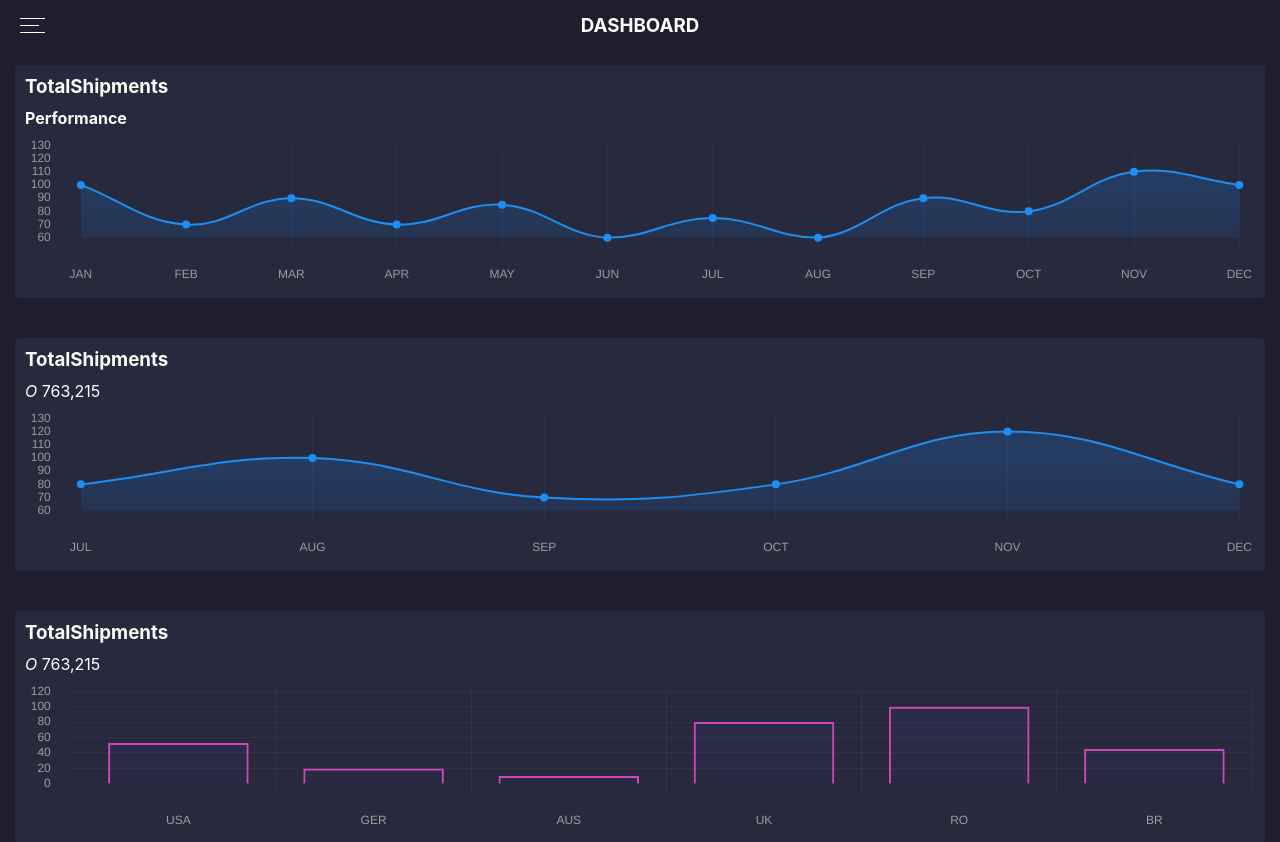
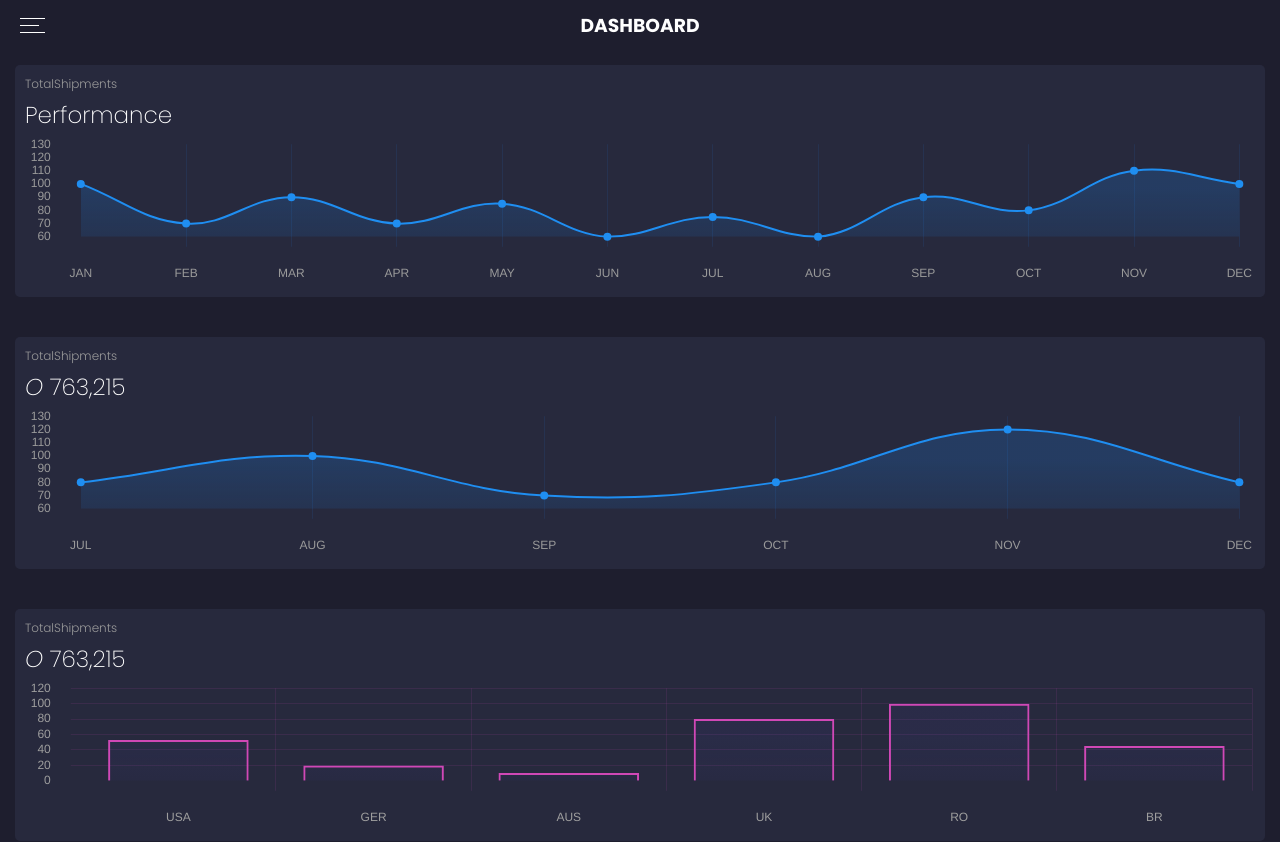
Before and after one commit to slampham/10x-Dev, a React (Create React App) app: page / in a window 1280 px wide. Shown: the top 842 px of the page. Built offline with nearby package versions, Linux system fonts and the light colour scheme.

Commit message:
Almost done styling dashboard

```diff
--- a/package.json
+++ b/package.json
@@ -10,6 +10,7 @@
     "react": "^17.0.2",
     "react-chartjs-2": "^2.11.1",
     "react-dom": "^17.0.2",
+    "react-icons": "^4.2.0",
     "react-scripts": "4.0.3",
     "styled-components": "^5.2.2",
     "web-vitals": "^1.1.1"
--- a/public/index.html
+++ b/public/index.html
@@ -24,6 +24,9 @@
       work correctly both with client-side routing and a non-root public URL.
       Learn how to configure a non-root public URL by running `npm run build`.
     -->
+    <link rel="preconnect" href="https://fonts.gstatic.com">
+    <link href="https://fonts.googleapis.com/css2?family=Poppins:ital,wght@0,100;0,200;0,300;0,400;0,500;0,600;0,700;0,800;0,900;1,100;1,200;1,300;1,400;1,500;1,600;1,700;1,800;1,900&display=swap" rel="stylesheet">
+
     <title>React App</title>
   </head>
   <body>
--- a/src/components/App.js
+++ b/src/components/App.js
@@ -17,7 +17,7 @@ function App() {
     <StyledApp {...{sideMenuOpen}}>
       <Header {...{sideMenuOpen, setSideMenuOpen}}/>
       <SideMenu {...{sideMenuOpen}}/>
-      <Dashboard/>
+      <Dashboard {...{sideMenuOpen}}/>
     </StyledApp>
   );
 }
--- a/src/components/Card.js
+++ b/src/components/Card.js
@@ -4,10 +4,10 @@ import styled from 'styled-components'
 const StyledCard = styled.div`
   background-color: #27293D;
   border-radius: 5px;
-  padding: 0 10px;
+  padding: 5px 10px;
 
   > * {
-    margin: 10px 0;
+    margin: 5px 0;
   }
 `
 
@@ -19,4 +19,5 @@ function Card({children}) {
   )
 }
 
+export { StyledCard }
 export default Card
--- a/src/components/ChartCard.js
+++ b/src/components/ChartCard.js
@@ -1,15 +1,30 @@
 import React from 'react'
-import Card from './Card'
+import styled from 'styled-components'
+import { StyledCard } from './Card'
+
+const StyledChartCard = styled(StyledCard)`
+  .title {
+    font-size: 12px;
+    font-weight: 300;
+    color: #9A9A9A;
+  }
+
+  .subtitle {
+    font-size: 23px;
+    font-weight: 200;
+    color: white;
+  }
+`
 
 function ChartCard({title, subtitle, children}) {
   return (
-    <Card >
+    <StyledChartCard >
       <h3 className='title'>{title}</h3>
       {subtitle}
       <div >
         {children}
       </div>
-    </Card>
+    </StyledChartCard>
   )
 }
 
--- a/src/components/Dashboard.js
+++ b/src/components/Dashboard.js
@@ -9,24 +9,25 @@ const StyledDashboard = styled.div`
   display: grid;
   grid-template-columns: 100%;
   grid-gap: 40px;
+  overflow: hidden;
 `
 
 function Dashboard() {
   return (
     <StyledDashboard>
-      <ChartCard title='TotalShipments' subtitle={<h4>Performance</h4>} >
+      <ChartCard title='TotalShipments' subtitle={<h4 className='subtitle'>Performance</h4>} >
         <Line data={chartExample1['data1']} options={chartExample1.options} />
       </ChartCard>
 
-      <ChartCard title='TotalShipments' subtitle={<div><i>O</i> <span>763,215</span></div>} >
+      <ChartCard title='TotalShipments' subtitle={<div className='subtitle'><i>O</i> <span>763,215</span></div>} >
         <Line data={chartExample2.data} options={chartExample2.options} />
       </ChartCard>
 
-      <ChartCard title='TotalShipments' subtitle={<div><i>O</i> <span>763,215</span></div>} >
+      <ChartCard title='TotalShipments' subtitle={<div className='subtitle'><i>O</i> <span>763,215</span></div>} >
         <Bar data={chartExample3.data} options={chartExample3.options} />
       </ChartCard>
 
-      <ChartCard title='TotalShipments' subtitle={<div><i>O</i> <span>763,215</span></div>} >
+      <ChartCard title='TotalShipments' subtitle={<div className='subtitle'><i>O</i> <span>763,215</span></div>} >
         <Line data={chartExample4.data} options={chartExample4.options} />
       </ChartCard>
 
--- a/src/components/SideMenu.js
+++ b/src/components/SideMenu.js
@@ -1,39 +1,74 @@
 import React from 'react'
 import styled from 'styled-components'
+import { FaReact } from 'react-icons/fa'
 
 const StyledMenu = styled.nav`
   background-color: #1E89F8;
+  padding: 1.5em;
 
   position: fixed;
   top: 0;
-  right: 0;
-  left: 33vw;
+  right: -66vw;
+  left: 100vw;
   bottom: 0;
 
-  ${({sideMenuOpen}) => !sideMenuOpen && `
-    transform: translate(77vw);
+  ${({sideMenuOpen}) => sideMenuOpen && `
+    transform: translate(-66vw);
   `}
+  transition: var(--trans-time) ease-in-out;
 
-  transition: var(--trans-time) ease-in-out;
+  hr, li {
+    margin-top: 1.5em;
+  }
+
+  .sidemenu-title {
+    display: flex;
+
+    span {
+      margin-left: 1em;
+      font-size: 14px;
+    }
+  }
+
+  hr {
+    width: 80%;
+  }
+
+  a {
+    display: flex;
+    align-items: center;
+    text-decoration: none;
+    color: white;
+
+    .icon {
+      font-size: 1.25rem;
+    }
+
+    span {
+      margin-left: 1.5em;
+      font-size: 9px;
+      font-weight: 300;
+    }
+  }
 `
 
 function SideMenu({sideMenuOpen}) {
   return (
     <StyledMenu {...{sideMenuOpen}}>
-      <i/> <h3>10x Dev</h3>
+      <h3 className='sidemenu-title'><FaReact /> <span>10X DEV</span></h3>
 
-      <br/>
+      <hr/>
 
       <ul>
-        <i/> <li></li>
-        <i/> <li></li>
-        <i/> <li></li>
-        <i/> <li></li>
-        <i/> <li></li>
-        <i/> <li></li>
-        <i/> <li></li>
-        <i/> <li></li>
-        <i/> <li></li>
+        <li><a href='/'><FaReact className='icon'/> <span>DASHBOARD</span></a></li>
+        <li><a href='/'><FaReact className='icon'/> <span>DASHBOARD</span></a></li>
+        <li><a href='/'><FaReact className='icon'/> <span>DASHBOARD</span></a></li>
+        <li><a href='/'><FaReact className='icon'/> <span>DASHBOARD</span></a></li>
+        <li><a href='/'><FaReact className='icon'/> <span>DASHBOARD</span></a></li>
+        <li><a href='/'><FaReact className='icon'/> <span>DASHBOARD</span></a></li>
+        <li><a href='/'><FaReact className='icon'/> <span>DASHBOARD</span></a></li>
+        <li><a href='/'><FaReact className='icon'/> <span>DASHBOARD</span></a></li>
+        <li><a href='/'><FaReact className='icon'/> <span>DASHBOARD</span></a></li>
       </ul>
     </StyledMenu>
   )
--- a/src/index.css
+++ b/src/index.css
@@ -1,6 +1,6 @@
 :root {
   --margin: 15px;
-  --trans-time: .3s;
+  --trans-time: .2s;
 }
 
 *, *:before, *:after {
@@ -11,7 +11,7 @@
 
 body {
   padding: var(--margin);
-  font-family: -apple-system, BlinkMacSystemFont, 'Segoe UI', 'Roboto', 'Oxygen',
+  font-family: 'Poppins', -apple-system, BlinkMacSystemFont, 'Segoe UI', 'Roboto', 'Oxygen',
     'Ubuntu', 'Cantarell', 'Fira Sans', 'Droid Sans', 'Helvetica Neue',
     sans-serif;
   -webkit-font-smoothing: antialiased;
```
Also changed, not shown: 1 other file (tests, documents, lock files or other folders).
